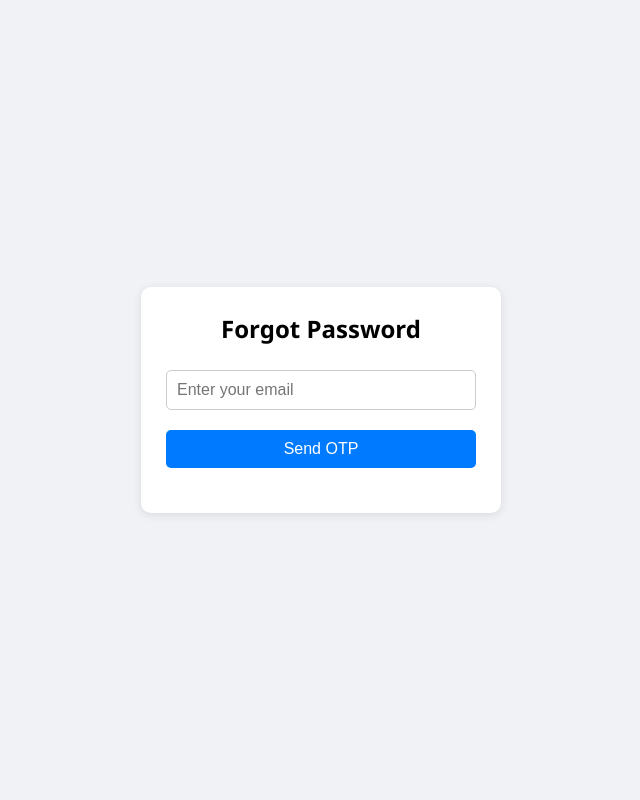
After one commit to senku0-0/Buskarro, a Django app: template templates/ForgotPassword.html in a window 1280 px wide. The commit adds this page. Shown: the whole page, without its empty margins (319-959 px from the left). Run offline with Django 5.2, Linux system fonts and the light colour scheme; the template is opened without the code that fills it, so the values that code supplies are empty.

Commit message:
fornted of Forget Passsword and reset Password

```diff
--- /dev/null
+++ b/static/CSS/ForgotPassword.css
@@ -0,0 +1,122 @@
+/* Base Reset */
+* {
+  box-sizing: border-box;
+  margin: 0;
+  padding: 0;
+}
+
+body {
+  font-family: 'Segoe UI', sans-serif;
+  background-color: #f0f2f5;
+  display: flex;
+  justify-content: center;
+  align-items: center;
+  min-height: 100vh;
+  padding: 15px;
+}
+
+/* Container */
+.container {
+  background-color: #fff;
+  padding: 25px;
+  border-radius: 10px;
+  box-shadow: 0 2px 10px rgba(0,0,0,0.1);
+  width: 100%;
+  max-width: 360px;
+}
+
+h2 {
+  text-align: center;
+  margin-bottom: 15px;
+}
+
+/* Form Inputs & Buttons */
+input, button {
+  width: 100%;
+  padding: 10px;
+  margin: 10px 0;
+  font-size: 16px;
+  border-radius: 5px;
+  border: 1px solid #ccc;
+}
+
+button {
+  background-color: #007bff;
+  color: white;
+  border: none;
+  cursor: pointer;
+}
+
+button:hover {
+  background-color: #0056b3;
+}
+
+/* Feedback */
+#timerText, #message {
+  text-align: center;
+  font-size: 14px;
+  margin-top: 10px;
+}
+
+#message {
+  font-weight: bold;
+  color: green;
+}
+
+/* Hidden utility */
+.hidden {
+  display: none !important;
+}
+
+/* Resend OTP as link */
+.resend-link {
+  color: #1272d8;
+  cursor: pointer;
+}
+
+.resend-link:hover {
+  color: #0056b3;
+}
+
+/* Responsive */
+@media (max-width: 480px) {
+  .container {
+    padding: 20px;
+  }
+
+  input, button {
+    font-size: 15px;
+    padding: 12px;
+  }
+}
+
+button:disabled {
+  background-color: #ccc;
+  cursor: not-allowed;
+}
+
+
+/* animation */
+
+@keyframes fadeSlideIn {
+  from {
+    opacity: 0;
+    transform: translateY(15px);
+  }
+  to {
+    opacity: 1;
+    transform: translateY(0);
+  }
+}
+
+.animated-show {
+  animation: fadeSlideIn 0.4s ease forwards;
+}
+@keyframes timerPulse {
+  0%, 100% { color: #555; transform: scale(1); }
+  50% { color: #007bff; transform: scale(1.08); }
+}
+
+.pulse {
+  animation: timerPulse 1.2s ease-in-out infinite;
+}
--- /dev/null
+++ b/static/JS/ForgotPassword.js
@@ -0,0 +1,76 @@
+const forgotForm = document.getElementById('forgotForm');
+const otpForm = document.getElementById('otpForm');
+const resendBtn = document.getElementById('resendBtn');
+const resendWrapper = document.getElementById('resendWrapper');
+const message = document.getElementById('message');
+const timerText = document.getElementById('timerText');
+
+function show(el) {
+  el.classList.remove('hidden');
+}
+function hide(el) {
+  el.classList.add('hidden');
+}
+
+function startTimer(duration) {
+  let timeLeft = duration;
+  hide(resendWrapper);
+  timerText.innerText = `You can resend OTP in ${timeLeft}s`;
+
+  const countdown = setInterval(() => {
+    timeLeft--;
+    if (timeLeft > 0) {
+      timerText.innerText = `You can resend OTP in ${timeLeft}s`;
+    } else {
+      clearInterval(countdown);
+      timerText.innerText = '';
+      show(resendWrapper);
+    }
+  }, 1000);
+}
+
+forgotForm.addEventListener('submit', function(e) {
+  e.preventDefault();
+  const email = document.getElementById('email').value.trim();
+
+  if (!email) {
+    message.innerText = 'Please enter your email.';
+    return;
+  }
+
+  message.innerText = 'OTP sent to ' + email;
+  show(otpForm);
+  hide(forgotForm.querySelector('button'));
+  startTimer(30);
+});
+
+otpForm.addEventListener('submit', function(e) {
+  e.preventDefault();
+  const otp = document.getElementById('otp').value.trim();
+  message.innerText = otp === '123456'
+    ? 'OTP verified. Proceed to reset password.'
+    : 'Incorrect OTP. Try again.';
+});
+
+resendBtn.addEventListener('click', function() {
+  const email = document.getElementById('email').value.trim();
+  message.innerText = 'OTP resent to ' + email;
+  startTimer(30);
+});
+
+
+const otpInput = document.getElementById('otp');
+const verifyBtn = otpForm.querySelector('button');
+
+// Start with the button disabled
+verifyBtn.disabled = true;
+
+otpInput.addEventListener('input', () => {
+  const otp = otpInput.value.trim();
+  verifyBtn.disabled = otp.length !== 6 || !/^\d{6}$/.test(otp);
+});
+
+
+timerText.classList.remove('pulse');
+void timerText.offsetWidth;
+timerText.classList.add('pulse');
--- /dev/null
+++ b/templates/ForgotPassword.html
@@ -0,0 +1,33 @@
+<!DOCTYPE html>
+<html lang="en">
+<head>
+  <meta charset="UTF-8" />
+  <title>Forgot Password</title>
+  <link rel="stylesheet" href="/static/CSS/ForgotPassword.css"></link>
+</head>
+<body>
+  <div class="container">
+    <h2>Forgot Password</h2>
+
+    <form id="forgotForm">
+      <input type="email" id="email" placeholder="Enter your email" required />
+      <button type="submit">Send OTP</button>
+    </form>
+
+    <form id="otpForm" class="hidden">
+      <input type="text" id="otp" placeholder="Enter OTP" required />
+      <button type="submit">Verify OTP</button>
+    </form>
+
+    <p id="resendWrapper" class="hidden">
+      Didn't receive OTP?
+      <span id="resendBtn" class="resend-link">Resend OTP</span>
+    </p>
+
+    <p id="timerText"></p>
+    <p id="message"></p>
+  </div>
+
+  <script src="/static/JS/ForgotPassword.js"></script>
+</body>
+</html>
--- a/templates/signin.html
+++ b/templates/signin.html
@@ -54,6 +54,9 @@
                     <p class="terms">By clicking on Submit, you agree to our <a href="{% url 'Term-n-conditions' %}">Terms of
                             Service</a> and <a href="{% url 'Policies' %}">Privacy Policy</a></p>
                 </div>
+                <div class="forgot">
+                    <p class="forgot_password">Forgot Password? <a href="{% url 'Forgot-Password' %}">Click Here</a></p>
+                </div>
             </form>
         </div>
     </div>
```
Also changed, not shown: static/CSS/ResetPassowrd.css (added, +116 -0 lines), static/JS/ResetPassword.js (added, +51 -0 lines), templates/ResetPassowrd.html (added, +32 -0 lines).
